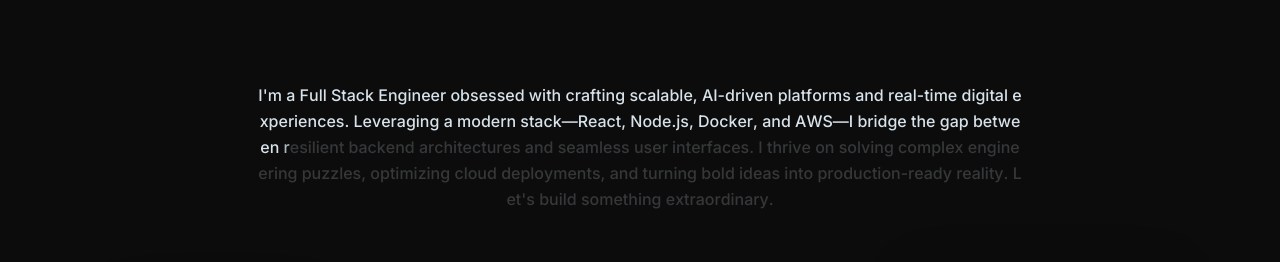
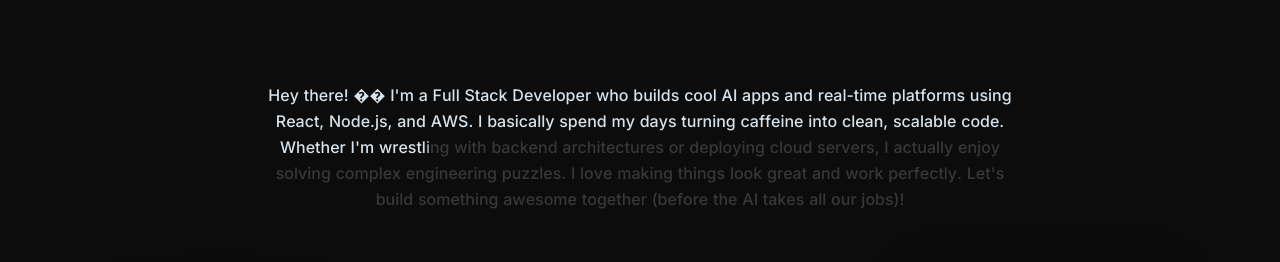
Before and after one commit to Codesmashersgit/Sudhanshu-Portfolio, a React (Vite) app: page / in a window 1280 px wide. Shown: the part 3038-3300 px from the top of the page. Built offline with nearby package versions, Linux system fonts and the light colour scheme.

Commit message:
feat: friendly about me text and fix word wrapping alignment

```diff
--- a/src/components/AnimatedText.tsx
+++ b/src/components/AnimatedText.tsx
@@ -37,27 +37,34 @@
     offset: ['start 0.8', 'end 0.2'],
   });
 
-  const characters = useMemo(() => text.split(''), [text]);
-  const totalChars = characters.length;
+  const words = useMemo(() => text.split(' '), [text]);
+  const totalChars = useMemo(() => text.replace(/\s/g, '').length, [text]);
+
+  let globalCharIndex = 0;
 
   return (
     <p
       ref={containerRef}
       id={id}
-      className={`${className} flex flex-wrap justify-center`}
+      className={`${className} flex flex-wrap justify-center gap-x-[0.25em] md:gap-x-[0.3em]`}
     >
-      {characters.map((char, index) => {
-        const start = index / totalChars;
+      {words.map((word, wordIndex) => (
+        <span key={`word-${wordIndex}`} className="inline-flex">
+          {word.split('').map((char, charIndex) => {
+            const start = globalCharIndex / totalChars;
             const end = Math.min(1, start + 1 / totalChars);
+            globalCharIndex++;
             return (
               <Char
-            key={`char-${index}-${char}`}
+                key={`char-${wordIndex}-${charIndex}-${char}`}
                 char={char}
                 progress={scrollYProgress}
                 range={[start, end]}
               />
             );
           })}
+        </span>
+      ))}
     </p>
   );
 };
--- a/src/data/portfolioData.ts
+++ b/src/data/portfolioData.ts
@@ -123,7 +123,7 @@
 };
 
 export const ABOUT_BIO_TEXT =
-  "I'm a Full Stack Engineer obsessed with crafting scalable, AI-driven platforms and real-time digital experiences. Leveraging a modern stack—React, Node.js, Docker, and AWS—I bridge the gap between resilient backend architectures and seamless user interfaces. I thrive on solving complex engineering puzzles, optimizing cloud deployments, and turning bold ideas into production-ready reality. Let's build something extraordinary.";
+  "Hey there! 👋 I'm a Full Stack Developer who builds cool AI apps and real-time platforms using React, Node.js, and AWS. I basically spend my days turning caffeine into clean, scalable code. Whether I'm wrestling with backend architectures or deploying cloud servers, I actually enjoy solving complex engineering puzzles. I love making things look great and work perfectly. Let's build something awesome together (before the AI takes all our jobs)!";
 
 export const SERVICES: ServiceItem[] = [
   {
```
Lines whose indentation alone changed are shown as unchanged.
